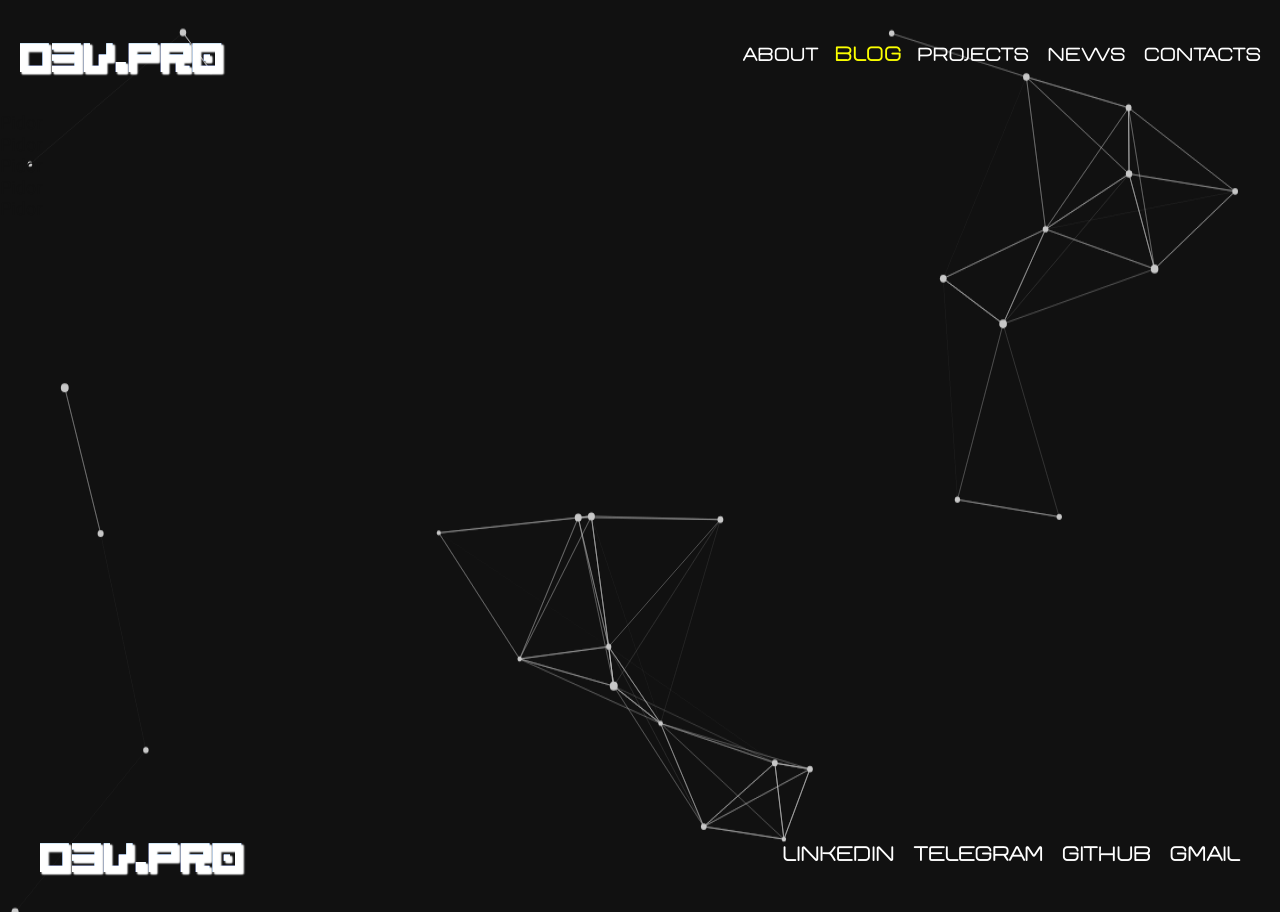
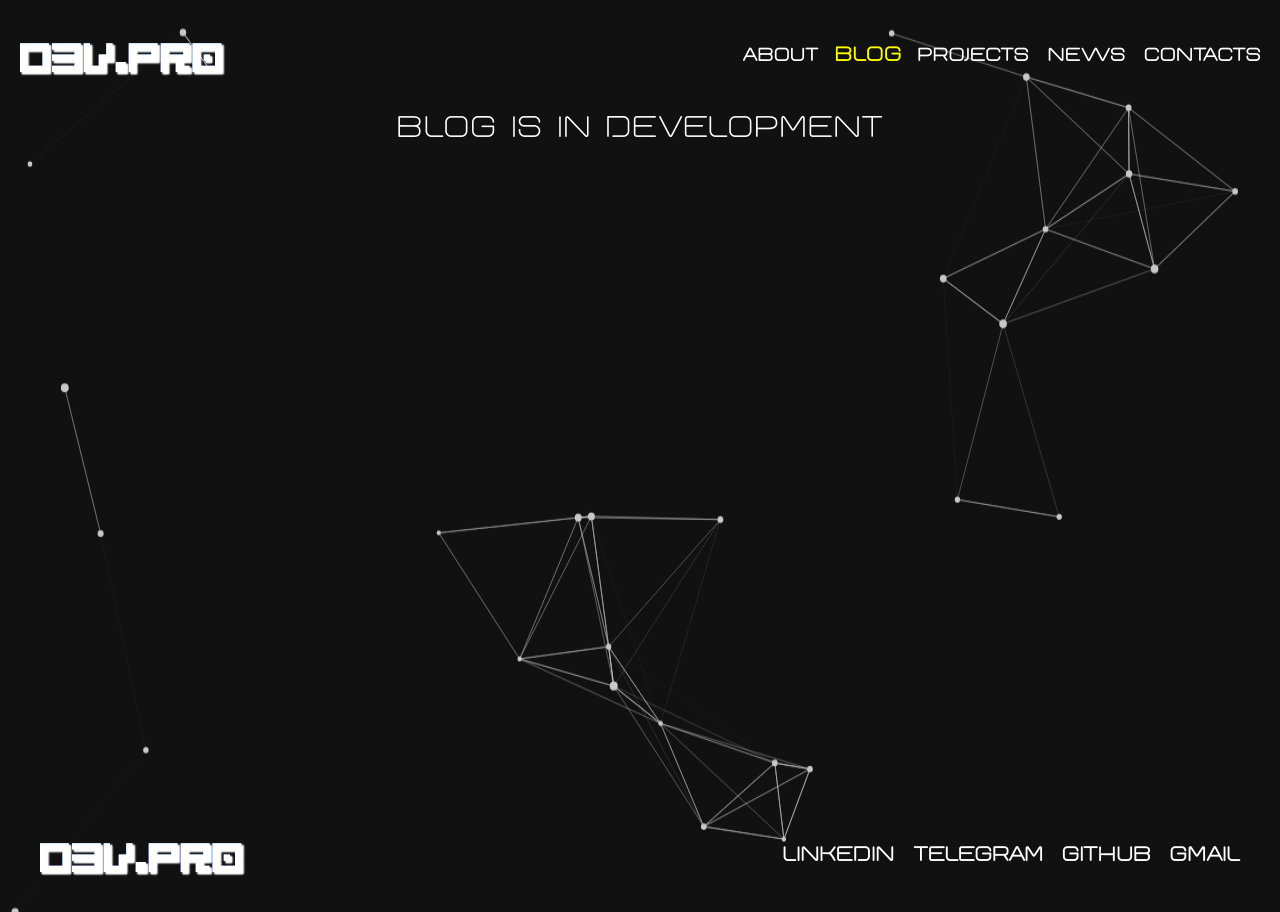
Before and after one commit to andrsweb/d3v-pro, a React (Vite) app: page /blog in a window 1280 px wide. Built offline with nearby package versions, Linux system fonts and the light colour scheme.

Commit message:
create all components

```diff
--- a/src/assets/css/index.css
+++ b/src/assets/css/index.css
@@ -33,10 +33,6 @@
 	.container {
 		max-width: 1600px;
 	}
-}
-
-.wrapper {
-	margin-top: 112px;
 }
 
 /*  */
@@ -95,6 +91,11 @@ ul {
 	width: 100%;
 	min-height: 100vh;
 	overflow: hidden;
+	margin-top: 112px;
+}
+
+.wrapper.errorWrapper {
+	margin-top: 0;
 }
 
 #root {
@@ -158,3 +159,10 @@ fieldset {
 .swiper-slide img {
 	margin-right: 15px;
 }
+
+.dev {
+	font-family: var(--ff-add);
+	color: var(--white);
+	font-size: 30px;
+	text-align: center;
+}
--- a/src/components/About/About.jsx
+++ b/src/components/About/About.jsx
@@ -2,7 +2,7 @@ import styles from './About.module.css'
 
 const About = () => {
 	return (
-		<div className={styles.about}>Welcome to about page</div>
+		<div className='dev'>About is in development</div>
 	)
 }
 
--- a/src/components/Blog/Blog.jsx
+++ b/src/components/Blog/Blog.jsx
@@ -1,16 +1,9 @@
 import styles from './Blog.module.css'
 
-const About = () => {
+const Blog = () => {
 	return (
-		<>
-			<div>Pidor</div>
-			<div>Pidor</div>
-			<div>Pidor</div>
-			<div>Pidor</div>
-			<div>Pidor</div>
-		</>
-
+		<div className='dev'>Blog is in development</div>
 	)
 }
 
-export default About
+export default Blog
--- /dev/null
+++ b/src/components/Contacts/Contacts.jsx
@@ -0,0 +1,9 @@
+import styles from './Contacts.module.css'
+
+const Contacts = () => {
+	return (
+		<div className='dev'>Contacts is in development</div>
+	)
+}
+
+export default Contacts
--- /dev/null
+++ b/src/components/News/News.jsx
@@ -0,0 +1,9 @@
+import styles from './News.module.css'
+
+const News = () => {
+	return (
+		<div className='dev'>News is in development</div>
+	)
+}
+
+export default News
--- a/src/components/NotFound/NotFound.jsx
+++ b/src/components/NotFound/NotFound.jsx
@@ -15,7 +15,7 @@ const NotFound = () => {
 	})
 
 	return (
-		<div className="wrapper">
+		<div className="wrapper errorWrapper">
 			<div className={styles.notFoundWrapper}>
 				<div className={styles.notFoundText}>
 					This page does not exist
--- a/src/components/Projects/Projects.jsx
+++ b/src/components/Projects/Projects.jsx
@@ -1,9 +1,9 @@
 import styles from './Projects.module.css'
 
-const About = () => {
+const Projects = () => {
 	return (
-		<div className={styles.text}>Welcome to blog page</div>
+		<div className='dev'>Projects is in development</div>
 	)
 }
 
-export default About
+export default Projects
```
Also changed, not shown: src/main.jsx (+10 -0 lines), src/components/Contacts/Contacts.module.css (added), src/components/News/News.module.css (added).
